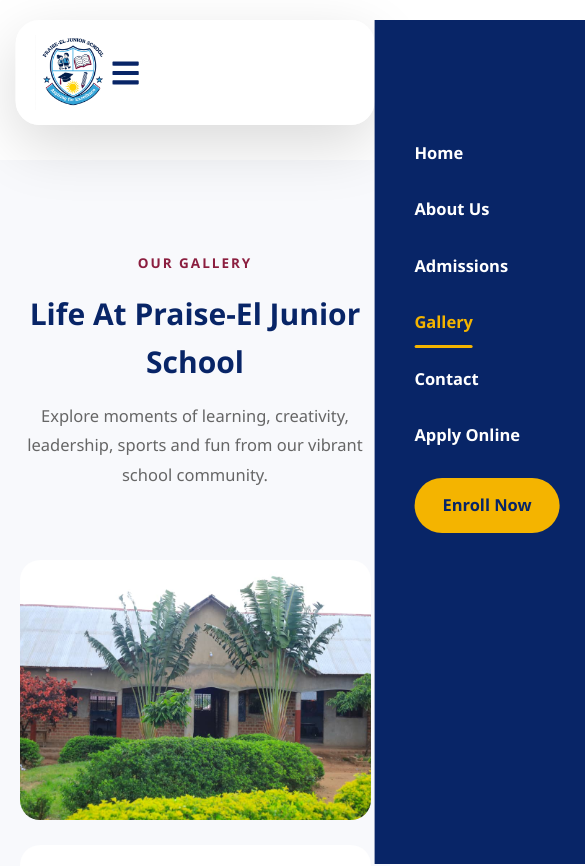
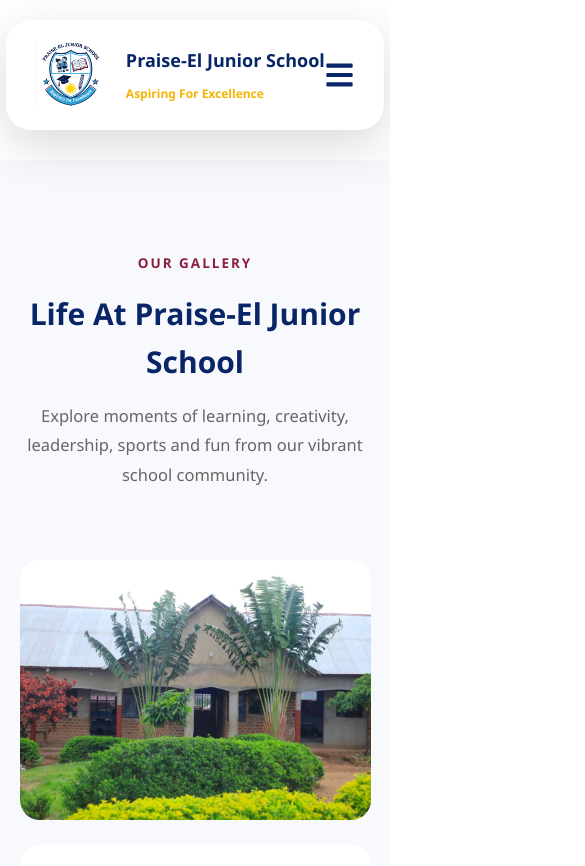
Before and after one commit to nickdev256/praiseel-school, a React (Vite) app: page /gallery in a window 390 px wide. Shown: the top 866 px of the page, 585 px wide, since content can reach past the window. Built offline with nearby package versions, Linux system fonts and the light colour scheme.

Commit message:
Fix App.css layout restrictions

```diff
--- a/src/components/Navbar.css
+++ b/src/components/Navbar.css
@@ -1,6 +1,6 @@
-/* ==========================
+/* ===================================
    TOP BAR
-========================== */
+=================================== */
 
 .topbar{
     position:absolute;
@@ -9,17 +9,15 @@
 
     width:100%;
 
-    z-index:1001;
+    z-index:1000;
 
     display:flex;
     justify-content:space-between;
     align-items:center;
 
-    padding:14px 5%;
+    padding:15px 4%;
 
     color:#fff;
-
-    background:transparent;
 }
 
 .topbar-left,
@@ -38,9 +36,9 @@
     font-weight:500;
 }
 
-/* ==========================
+/* ===================================
    NAVBAR
-========================== */
+=================================== */
 
 .navbar{
     position:absolute;
@@ -50,7 +48,7 @@
 
     transform:translateX(-50%);
 
-    width:95%;
+    width:97%;
     max-width:1500px;
 
     z-index:1000;
@@ -60,31 +58,32 @@
 
     align-items:center;
 
-    padding:18px 28px;
+    padding:20px 30px;
 
-    background:rgba(255,255,255,.95);
+    background:#fff;
 
-    border-radius:24px;
+    border-radius:25px;
 
     box-shadow:
-      0 20px 60px rgba(0,0,0,.15);
+      0 15px 50px rgba(0,0,0,.15);
 }
 
-/* ==========================
+/* ===================================
    LOGO
-========================== */
+=================================== */
 
 .logo-section{
     display:flex;
     align-items:center;
-    gap:18px;
+
+    gap:20px;
 
     text-decoration:none;
 }
 
 .logo-section img{
-    width:95px;
-    height:95px;
+    width:90px;
+    height:90px;
 
     object-fit:contain;
 }
@@ -92,22 +91,22 @@
 .school-info h2{
     color:#082567;
 
-    font-size:2rem;
+    font-size:2.3rem;
     font-weight:800;
 
-    margin-bottom:6px;
+    margin-bottom:5px;
 }
 
 .school-info span{
-    color:#f4b400;
+    color:#F4B400;
 
     font-size:1rem;
     font-weight:700;
 }
 
-/* ==========================
+/* ===================================
    MENU
-========================== */
+=================================== */
 
 .nav-menu{
     display:flex;
@@ -124,72 +123,72 @@
 
     color:#082567;
 
-    font-size:1rem;
+    font-size:1.05rem;
     font-weight:700;
 
-    transition:.3s;
+    transition:.3s ease;
 }
 
-.nav-menu a:hover,
-.nav-menu a.active{
-    color:#f4b400;
+.nav-menu a:hover{
+    color:#F4B400;
 }
 
-.nav-menu a::after{
+.nav-menu a.active{
+    color:#F4B400;
+}
+
+.nav-menu a.active::after{
     content:"";
 
     position:absolute;
 
+    left:0;
     bottom:-12px;
-    left:0;
 
-    width:0;
-    height:3px;
+    width:100%;
+    height:4px;
 
-    background:#f4b400;
+    background:#F4B400;
 
-    border-radius:20px;
-
-    transition:.3s;
+    border-radius:50px;
 }
 
-.nav-menu a:hover::after,
-.nav-menu a.active::after{
-    width:100%;
-}
-
-/* ==========================
+/* ===================================
    BUTTON
-========================== */
+=================================== */
 
 .enroll-btn{
     display:flex;
     align-items:center;
-    gap:12px;
+
+    gap:18px;
 
     text-decoration:none;
 
-    background:#f4b400;
+    background:#F4B400;
     color:#082567;
 
-    padding:18px 30px;
+    padding:18px 28px;
 
     border-radius:50px;
 
+    font-size:1rem;
     font-weight:800;
 
-    transition:.3s;
+    transition:.3s ease;
 }
 
 .enroll-btn:hover{
     transform:translateY(-3px);
 }
 
-.enroll-btn svg{
-    width:34px;
-    height:34px;
+.btn-circle{
+    width:38px;
+    height:38px;
 
-    padding:8px;
+    display:flex;
+    align-items:center;
+    justify-content:center;
 
     border-radius:50%;
 
@@ -197,36 +196,34 @@
     color:#fff;
 }
 
-/* ==========================
-   MOBILE
-========================== */
+/* ===================================
+   MOBILE MENU
+=================================== */
 
-.mobile-btn{
+.mobile-menu{
     display:none;
+
+    font-size:2rem;
+
+    color:#082567;
+
+    cursor:pointer;
 }
 
-.menu-icon{
-    display:none;
-}
+/* ===================================
+   RESPONSIVE
+=================================== */
 
-/* ==========================
-   TABLET
-========================== */
+@media(max-width:1200px){
 
-@media(max-width:1100px){
-
-    .school-info{
-        display:none;
+    .school-info h2{
+        font-size:1.8rem;
     }
 
     .nav-menu{
         gap:25px;
     }
 }
-
-/* ==========================
-   MOBILE
-========================== */
 
 @media(max-width:992px){
 
@@ -238,80 +235,31 @@
         top:20px;
     }
 
-    .menu-icon{
-        display:block;
-
-        font-size:2rem;
-
-        color:#082567;
-
-        cursor:pointer;
+    .nav-menu{
+        display:none;
     }
 
     .enroll-btn{
         display:none;
     }
 
-    .nav-menu{
-        position:fixed;
-
-        top:0;
-        right:-100%;
-
-        width:320px;
-        height:100vh;
-
-        background:#082567;
-
-        display:flex;
-        flex-direction:column;
-
-        align-items:flex-start;
-        justify-content:flex-start;
-
-        padding:120px 40px;
-
-        gap:30px;
-
-        transition:.4s ease;
-    }
-
-    .nav-menu.active{
-        right:0;
-    }
-
-    .nav-menu a{
-        color:#fff;
-        font-size:1.1rem;
-    }
-
-    .mobile-btn{
+    .mobile-menu{
         display:block;
-
-        background:#f4b400;
-        color:#082567 !important;
-
-        padding:14px 28px;
-
-        border-radius:50px;
-
-        font-weight:700;
     }
 }
 
 @media(max-width:768px){
 
-    .navbar{
-        width:92%;
-        padding:15px 20px;
+    .logo-section img{
+        width:70px;
+        height:70px;
     }
 
-    .logo-section img{
-        width:75px;
-        height:75px;
+    .school-info h2{
+        font-size:1.2rem;
     }
 
-    .nav-menu{
-        width:100%;
+    .school-info span{
+        font-size:.8rem;
     }
 }
--- a/src/components/Navbar.jsx
+++ b/src/components/Navbar.jsx
@@ -1,44 +1,42 @@
-import { useState } from "react";
 import { Link, NavLink } from "react-router-dom";
 import {
-  FaBars,
-  FaTimes,
   FaPhoneAlt,
   FaEnvelope,
   FaMapMarkerAlt,
-  FaArrowRight
+  FaArrowRight,
+  FaBars,
 } from "react-icons/fa";
 
 import "./Navbar.css";
 import logo from "../assets/logo.png";
 
 function Navbar() {
-  const [menuOpen, setMenuOpen] = useState(false);
-
-  const closeMenu = () => setMenuOpen(false);
-
   return (
     <>
       {/* TOP BAR */}
       <div className="topbar">
 
         <div className="topbar-left">
+
           <span>
             <FaPhoneAlt />
-            0744523317
+            0744 523 317
           </span>
 
           <span>
             <FaEnvelope />
             info@praiseel.ac.ug
           </span>
+
         </div>
 
         <div className="topbar-right">
+
           <span>
             <FaMapMarkerAlt />
             Kokoola-Kalagi, Mukono
           </span>
+
         </div>
 
       </div>
@@ -56,88 +54,91 @@ function Navbar() {
           />
 
           <div className="school-info">
-            <h2>Praise-El Junior School</h2>
-            <span>Aspiring For Excellence</span>
+
+            <h2>
+              Praise-El Junior School
+            </h2>
+
+            <span>
+              Aspiring For Excellence
+            </span>
+
           </div>
+
         </Link>
 
-        <nav
-          className={
-            menuOpen
-              ? "nav-menu active"
-              : "nav-menu"
-          }
-        >
+        <nav className="nav-menu">
+
           <NavLink
             to="/"
-            onClick={closeMenu}
+            end
+            className={({ isActive }) =>
+              isActive ? "active" : ""
+            }
           >
             Home
           </NavLink>
 
           <NavLink
             to="/about"
-            onClick={closeMenu}
+            className={({ isActive }) =>
+              isActive ? "active" : ""
+            }
           >
             About Us
           </NavLink>
 
           <NavLink
             to="/admissions"
-            onClick={closeMenu}
+            className={({ isActive }) =>
+              isActive ? "active" : ""
+            }
           >
             Admissions
           </NavLink>
 
           <NavLink
             to="/gallery"
-            onClick={closeMenu}
+            className={({ isActive }) =>
+              isActive ? "active" : ""
+            }
           >
             Gallery
           </NavLink>
 
           <NavLink
             to="/contact"
-            onClick={closeMenu}
+            className={({ isActive }) =>
+              isActive ? "active" : ""
+            }
           >
-            Contact
+            Contact Us
           </NavLink>
 
           <NavLink
             to="/apply-online"
-            onClick={closeMenu}
+            className={({ isActive }) =>
+              isActive ? "active" : ""
+            }
           >
             Apply Online
           </NavLink>
 
-          <Link
-            to="/admissions"
-            className="mobile-btn"
-            onClick={closeMenu}
-          >
-            Enroll Now
-          </Link>
         </nav>
 
         <Link
           to="/admissions"
           className="enroll-btn"
         >
-          Enroll Now
-          <FaArrowRight />
+          <span>Enroll Now</span>
+
+          <div className="btn-circle">
+            <FaArrowRight />
+          </div>
         </Link>
 
-        <div
-          className="menu-icon"
-          onClick={() =>
-            setMenuOpen(!menuOpen)
-          }
-        >
-          {menuOpen ? (
-            <FaTimes />
-          ) : (
-            <FaBars />
-          )}
+        <div className="mobile-menu">
+          <FaBars />
         </div>
 
       </header>
```
